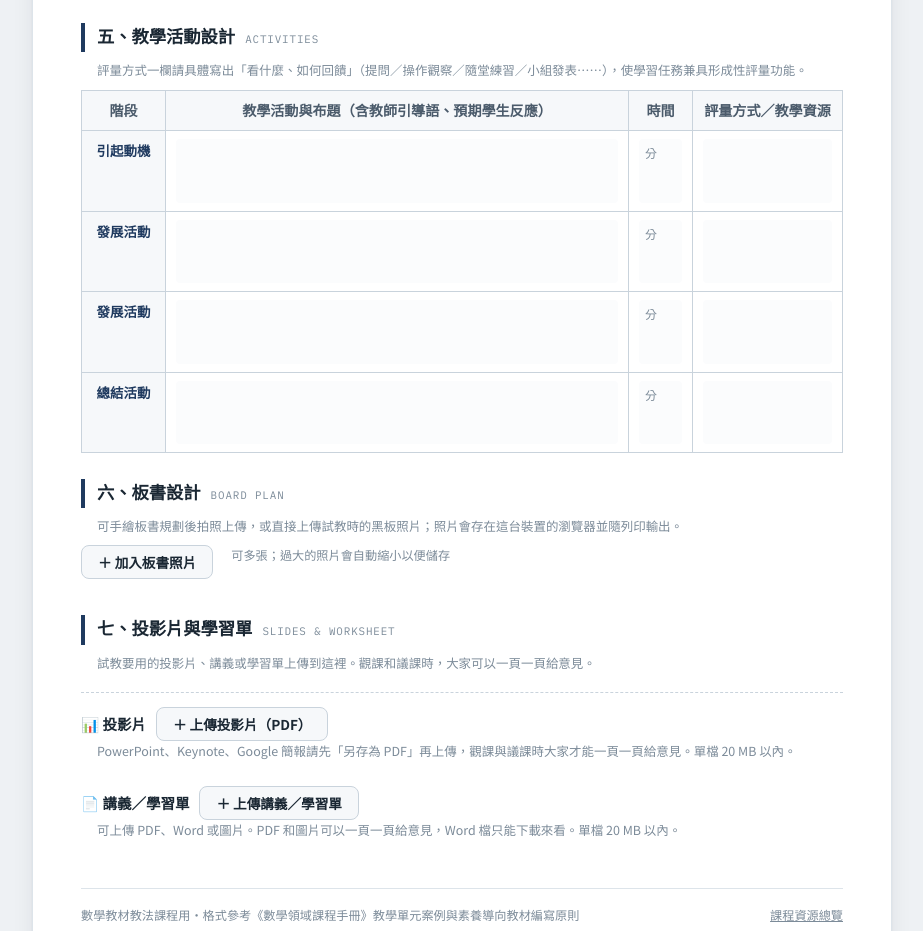
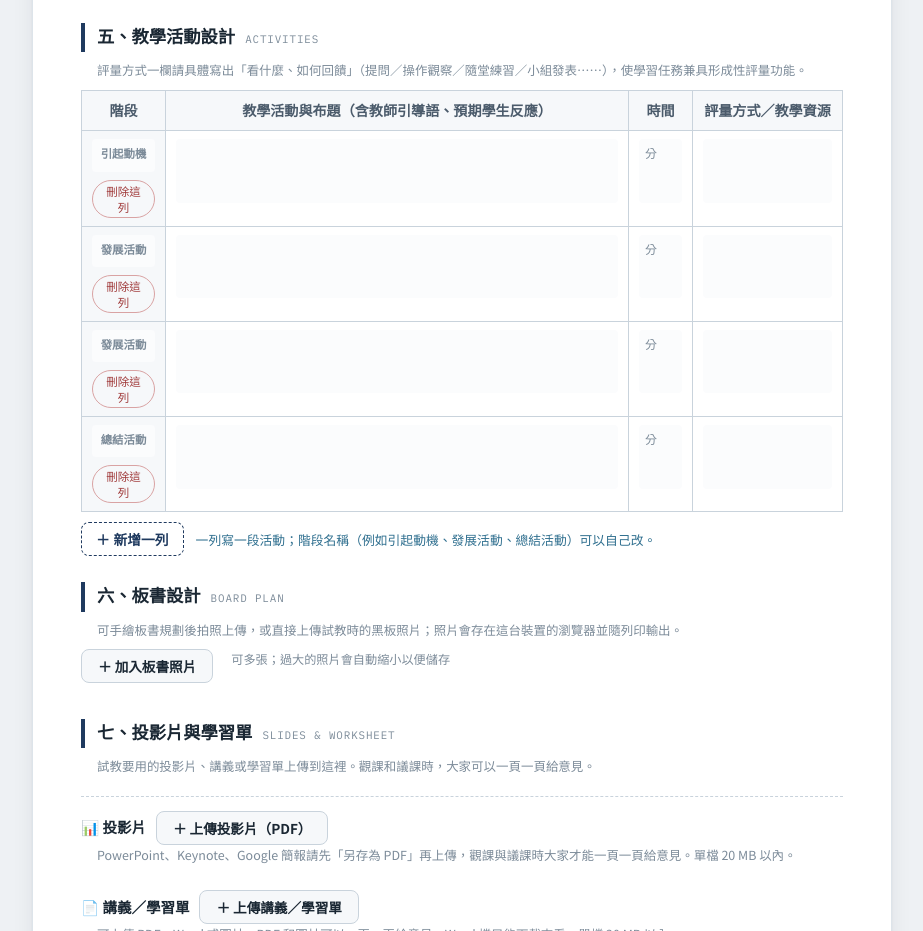
Before and after one commit to ycshu/108_Math_Curriculum, a plain HTML site: page lesson-plan/index.html in a window 1280 px wide. Shown: the part 1533-2464 px from the top of the page, without its empty margins (178-1101 px from the left). Drawn offline with nearby package versions, Linux system fonts and the light colour scheme.

Commit message:
教案設計單：教學活動設計可以新增／刪除列、階段名稱自己填；觀課頁跟著讀
Co-Authored-By: Claude Opus 5.5 <noreply@anthropic.com>
Claude-Session: https://claude.ai/code/session_01MFf6FcmVfXtaX4uWje4FCa

```diff
--- a/lesson-plan/index.html
+++ b/lesson-plan/index.html
@@ -178,8 +178,14 @@ table.acts .t-col{ width:64px; text-align:center; }
 table.acts .r-col{ width:150px; }
 table.acts td.stage{
   width:84px; text-align:center; font-weight:700; color:var(--accent);
-  background:var(--surface-2); font-size:.84rem;
+  background:var(--surface-2); font-size:.84rem; position:relative;
 }
+table.acts td.stage .fill{ min-height:2.4em; text-align:center; }
+table.acts .act-del{ display:block; margin:8px auto 0; font-size:.72rem; padding:2px 8px; border-radius:999px;
+  border:1px solid #d9a3a3; background:transparent; color:#a13c3c; cursor:pointer; }
+.acts-tools{ margin-top:10px; display:flex; gap:12px; align-items:center; flex-wrap:wrap; font-size:.8rem; color:#2f6f8f; }
+.acts-tools button{ font-size:.86rem; padding:6px 14px; border-radius:8px; border:1.5px dashed var(--accent); background:transparent; color:var(--accent); font-weight:700; cursor:pointer; }
+@media print{ .acts-tools, table.acts .act-del{ display:none !important; } }
 
 ol.goal{ margin:0; padding-left:1.4em; counter-reset:g; list-style:decimal; }
 ol.goal li{ margin-bottom:6px; }
@@ -376,33 +382,12 @@ footer.doc a{ color:var(--ink-faint); }
 <section class="part">
   <div class="part-head"><h2>五、教學活動設計</h2><span class="en">Activities</span></div>
   <p class="part-note">評量方式一欄請具體寫出「看什麼、如何回饋」（提問／操作觀察／隨堂練習／小組發表⋯⋯），使學習任務兼具形成性評量功能。</p>
-  <table class="acts">
+  <table class="acts" id="acts">
     <tr><th style="width:84px">階段</th><th>教學活動與布題（含教師引導語、預期學生反應）</th><th class="t-col">時間</th><th class="r-col">評量方式／教學資源</th></tr>
-    <tr>
-      <td class="stage">引起動機</td>
-      <td><div class="fill" contenteditable="true" data-key="act1" data-ph=""></div></td>
-      <td class="narrow"><div class="fill" contenteditable="true" data-key="act1t" data-ph="分"></div></td>
-      <td><div class="fill" contenteditable="true" data-key="act1a" data-ph=""></div></td>
-    </tr>
-    <tr>
-      <td class="stage">發展活動</td>
-      <td><div class="fill" contenteditable="true" data-key="act2" data-ph=""></div></td>
-      <td class="narrow"><div class="fill" contenteditable="true" data-key="act2t" data-ph="分"></div></td>
-      <td><div class="fill" contenteditable="true" data-key="act2a" data-ph=""></div></td>
-    </tr>
-    <tr>
-      <td class="stage">發展活動</td>
-      <td><div class="fill" contenteditable="true" data-key="act3" data-ph=""></div></td>
-      <td class="narrow"><div class="fill" contenteditable="true" data-key="act3t" data-ph="分"></div></td>
-      <td><div class="fill" contenteditable="true" data-key="act3a" data-ph=""></div></td>
-    </tr>
-    <tr>
-      <td class="stage">總結活動</td>
-      <td><div class="fill" contenteditable="true" data-key="act4" data-ph=""></div></td>
-      <td class="narrow"><div class="fill" contenteditable="true" data-key="act4t" data-ph="分"></div></td>
-      <td><div class="fill" contenteditable="true" data-key="act4a" data-ph=""></div></td>
-    </tr>
   </table>
+  <div class="acts-tools"><button type="button" id="act-add">＋ 新增一列</button>
+    <span>一列寫一段活動；階段名稱（例如引起動機、發展活動、總結活動）可以自己改。</span></div>
+  <div hidden class="fill" data-key="actrows"></div>
 </section>
 
 
@@ -509,9 +494,56 @@ footer.doc a{ color:var(--ink-faint); }
 <script>
 (function(){
   var KEY='lesson-plan-draft-v1';
+  // ===== 五、教學活動設計：列數可以增減，階段名稱自己填 =====
+  var STAGE_PH=['引起動機','發展活動','發展活動','總結活動'];
+  function actRow(i){
+    var ph=STAGE_PH[i-1]||'發展活動';
+    return '<tr class="act-row">'
+      +'<td class="stage"><div class="fill" contenteditable="true" data-key="act'+i+'n" data-ph="'+ph+'"></div>'
+      +'<button type="button" class="act-del" data-i="'+i+'" title="刪除這一列">刪除這列</button></td>'
+      +'<td><div class="fill" contenteditable="true" data-key="act'+i+'" data-ph=""></div></td>'
+      +'<td class="narrow"><div class="fill" contenteditable="true" data-key="act'+i+'t" data-ph="分"></div></td>'
+      +'<td><div class="fill" contenteditable="true" data-key="act'+i+'a" data-ph=""></div></td></tr>';
+  }
+  function actCount(){ return document.querySelectorAll('#acts .act-row').length; }
+  // 依資料決定要幾列（至少 4 列），先把格子做出來，load 才填得進去
+  function setActRows(n, keep){
+    var vals={};
+    if(keep) document.querySelectorAll('#acts [data-key]').forEach(function(el){ vals[el.dataset.key]=el.innerHTML; });
+    document.querySelectorAll('#acts .act-row').forEach(function(r){ r.remove(); });
+    var tb=document.querySelector('#acts tbody')||document.getElementById('acts'), h='';
+    for(var i=1;i<=n;i++) h+=actRow(i);
+    tb.insertAdjacentHTML('beforeend',h);
+    if(keep) Object.keys(vals).forEach(function(k){ var el=document.querySelector('#acts [data-key="'+k+'"]'); if(el) el.innerHTML=vals[k]; });
+    var rc=document.querySelector('[data-key="actrows"]'); if(rc) rc.textContent=String(n);
+  }
+  function rowsFor(d){
+    var n=Math.max(4, parseInt((d&&d.actrows)||'0',10)||0);
+    Object.keys(d||{}).forEach(function(k){ var m=k.match(/^act(\d+)[nta]?$/); if(m) n=Math.max(n,+m[1]); });
+    return Math.min(n,30);
+  }
+  setActRows(4);
+  document.getElementById('act-add').addEventListener('click',function(){
+    if(actCount()>=30) return;
+    setActRows(actCount()+1, true); save();
+    var last=document.querySelector('#acts .act-row:last-child [data-key$="n"]'); if(last) last.focus();
+  });
+  document.getElementById('acts').addEventListener('click',function(e){
+    var b=e.target.closest&&e.target.closest('.act-del'); if(!b) return;
+    var i=+b.dataset.i, n=actCount();
+    if(n<=1) return;
+    var row=b.closest('tr'), has=Array.prototype.some.call(row.querySelectorAll('[data-key]'),function(el){ return el.textContent.trim(); });
+    if(has && !confirm('確定刪除這一列（第 '+i+' 列）？這列寫的內容會一起刪掉。')) return;
+    // 後面的列往前補
+    for(var j=i;j<n;j++) ['n','','t','a'].forEach(function(x){
+      document.querySelector('#acts [data-key="act'+j+x+'"]').innerHTML=document.querySelector('#acts [data-key="act'+(j+1)+x+'"]').innerHTML;
+    });
+    setActRows(n-1, true); save();
+  });
   function load(){
     try{
       var d=JSON.parse(localStorage.getItem(KEY)||'{}');
+      setActRows(rowsFor(d));
       document.querySelectorAll('[data-key]').forEach(function(el){
         var v=d[el.dataset.key];
         if(v===undefined)return;
@@ -555,7 +587,7 @@ footer.doc a{ color:var(--ink-faint); }
       if(el.type==='checkbox'){el.checked=false;} else {el.innerHTML='';}
     });
     try{localStorage.removeItem(BKEY);localStorage.removeItem('lesson-plan-files-v1');localStorage.removeItem('lp-bind');}catch(e){}
-    boards=[]; render();
+    boards=[]; render(); setActRows(4);
     if(typeof files!=='undefined'){ files=[]; frender(); }
     showReflect();
   });
@@ -895,6 +927,7 @@ footer.doc a{ color:var(--ink-faint); }
 
   function loadExample(id){
     var ex = EXAMPLES[id]; if(!ex) return;
+    setActRows(4);
     document.querySelectorAll('[data-key]').forEach(function(el){
       if(el.type==='checkbox'){ el.checked=false; return; }
       var k = el.dataset.key;
@@ -958,6 +991,7 @@ footer.doc a{ color:var(--ink-faint); }
       .then(function(r){ return r.json(); })
       .then(function(d){
         if(!d.ok){ throw new Error(d.error||'load failed'); }
+        setActRows(rowsFor(d.fields));
         document.querySelectorAll('[data-key]').forEach(function(el){
           if(el.type==='checkbox'){ el.checked=false; return; }
           var v=d.fields[el.dataset.key];
```
Also changed, not shown: plan-observe/index.html (+3 -2 lines).
